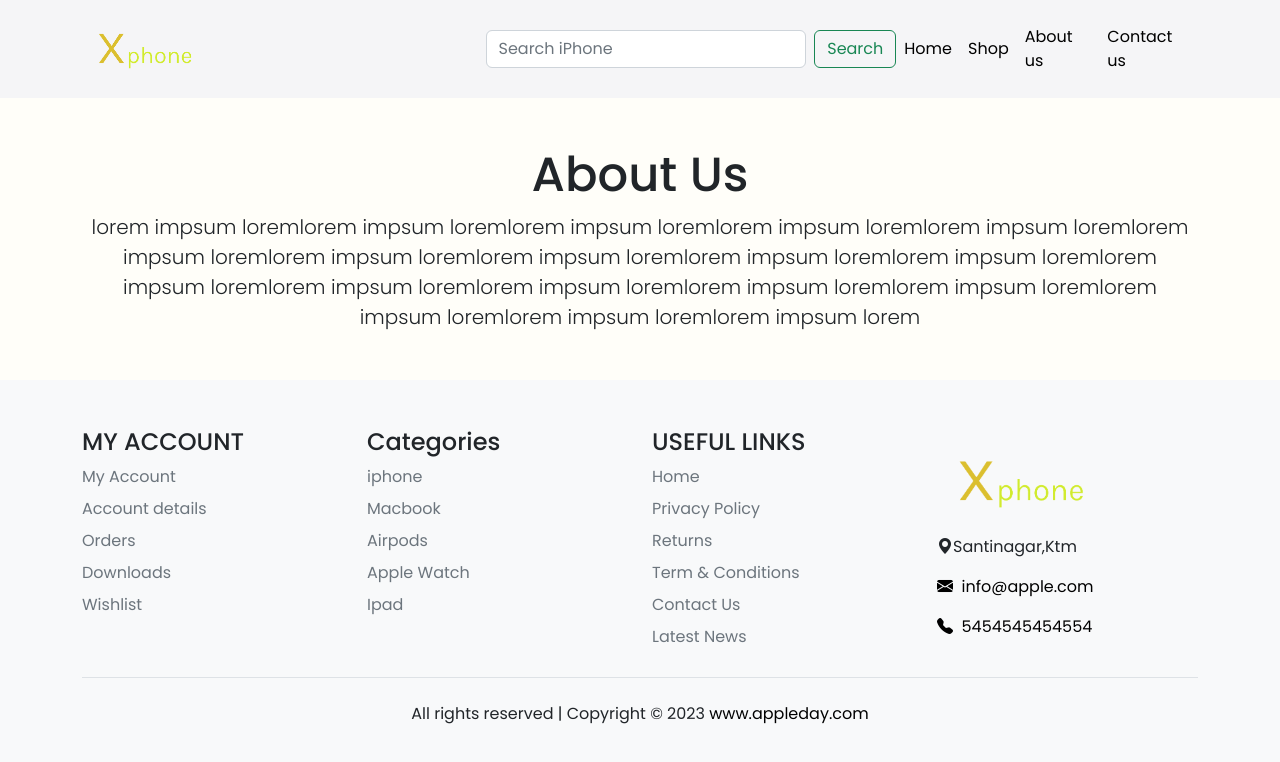
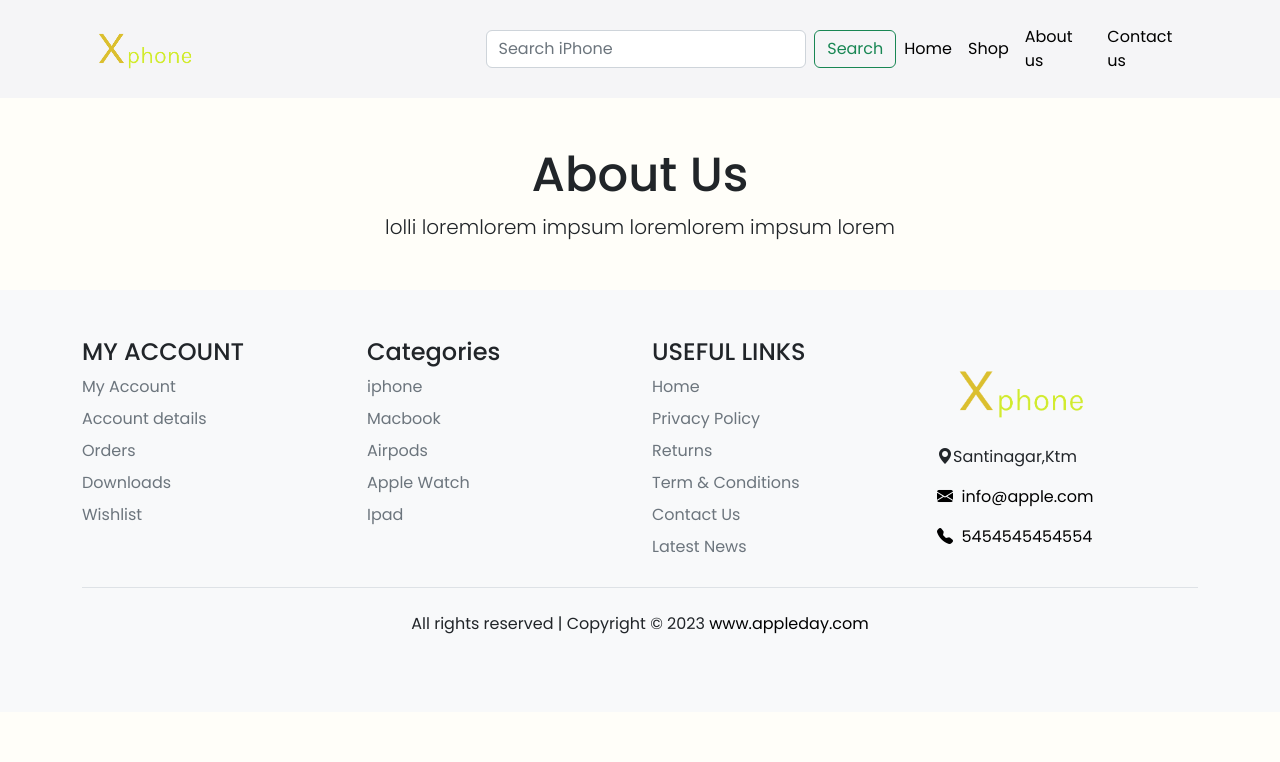
Before and after one commit to binod0233/appleDay-frontend, a Next.js app: page /about-us in a window 1280 px wide. Shown: the top 762 px of the page. Built offline with nearby package versions, Linux system fonts and the light colour scheme.

Commit message:
push new

```diff
--- a/pages/about-us.js
+++ b/pages/about-us.js
@@ -6,10 +6,7 @@ function AboutUs() {
     <Container className="my-5 text-center">
       <h1 className="">About Us</h1>
       <p className="lead">
-        lorem impsum loremlorem impsum loremlorem impsum loremlorem impsum
-        loremlorem impsum loremlorem impsum loremlorem impsum loremlorem impsum
-        loremlorem impsum loremlorem impsum loremlorem impsum loremlorem impsum
-        loremlorem impsum loremlorem impsum loremlorem impsum loremlorem impsum
+        lolli
         loremlorem impsum loremlorem impsum lorem{' '}
       </p>
     </Container>
```
